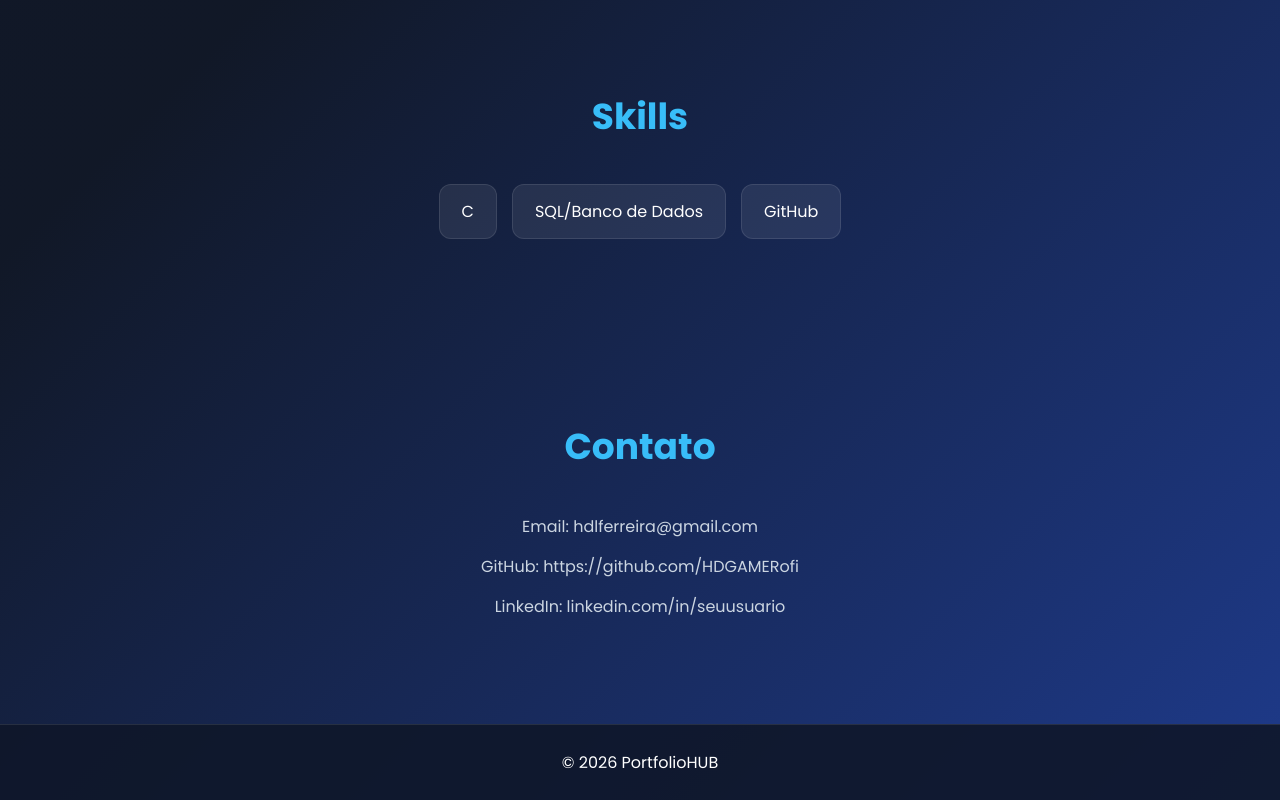
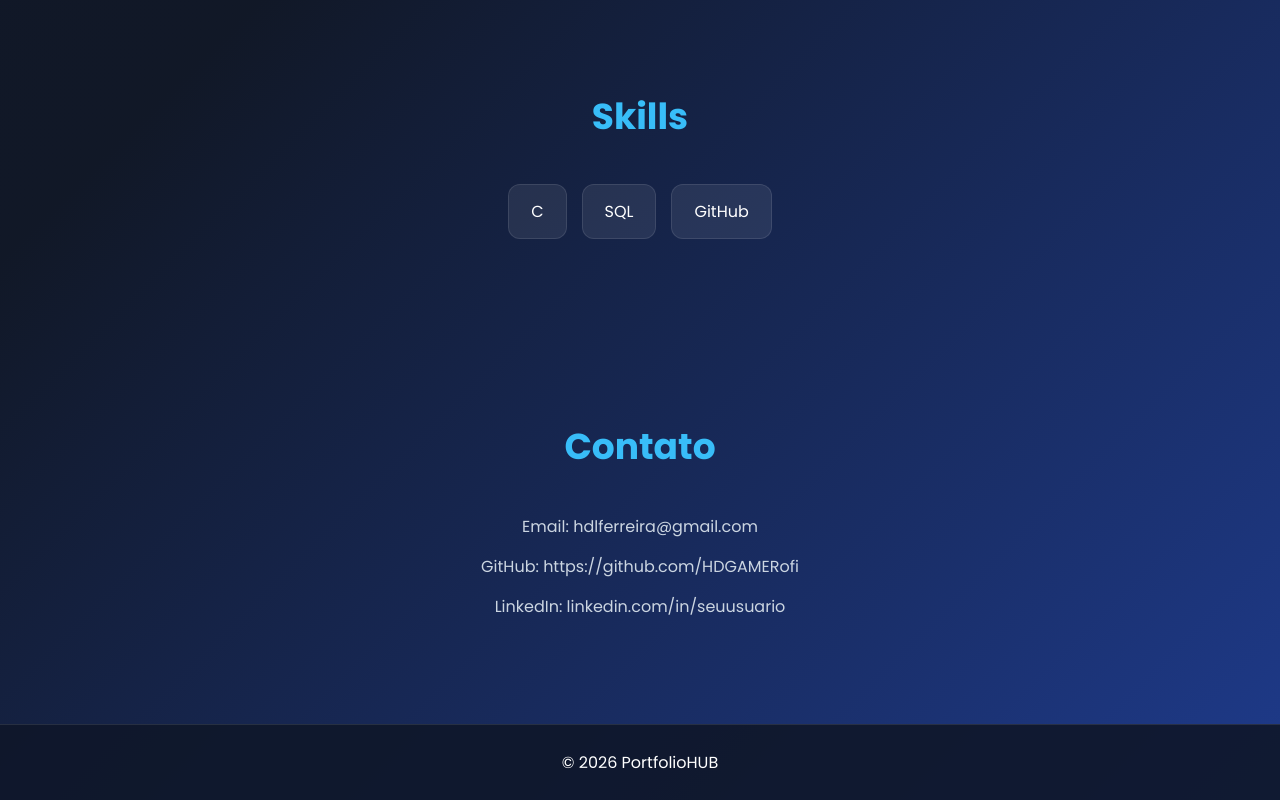
Before and after one commit to HDGAMERofi/PortfolioHUB, a plain HTML site: page index.html in a window 1280 px wide. Shown: the part 1559-2359 px from the top of the page. Drawn offline with Linux system fonts and the light colour scheme.

Commit message:
Update index.html

```diff
--- a/index.html
+++ b/index.html
@@ -174,7 +174,7 @@
 
                 <span>C</span>
 
-                <span>SQL/Banco de Dados</span>
+                <span>SQL</span>
 
                 <span>GitHub</span>
 
```
